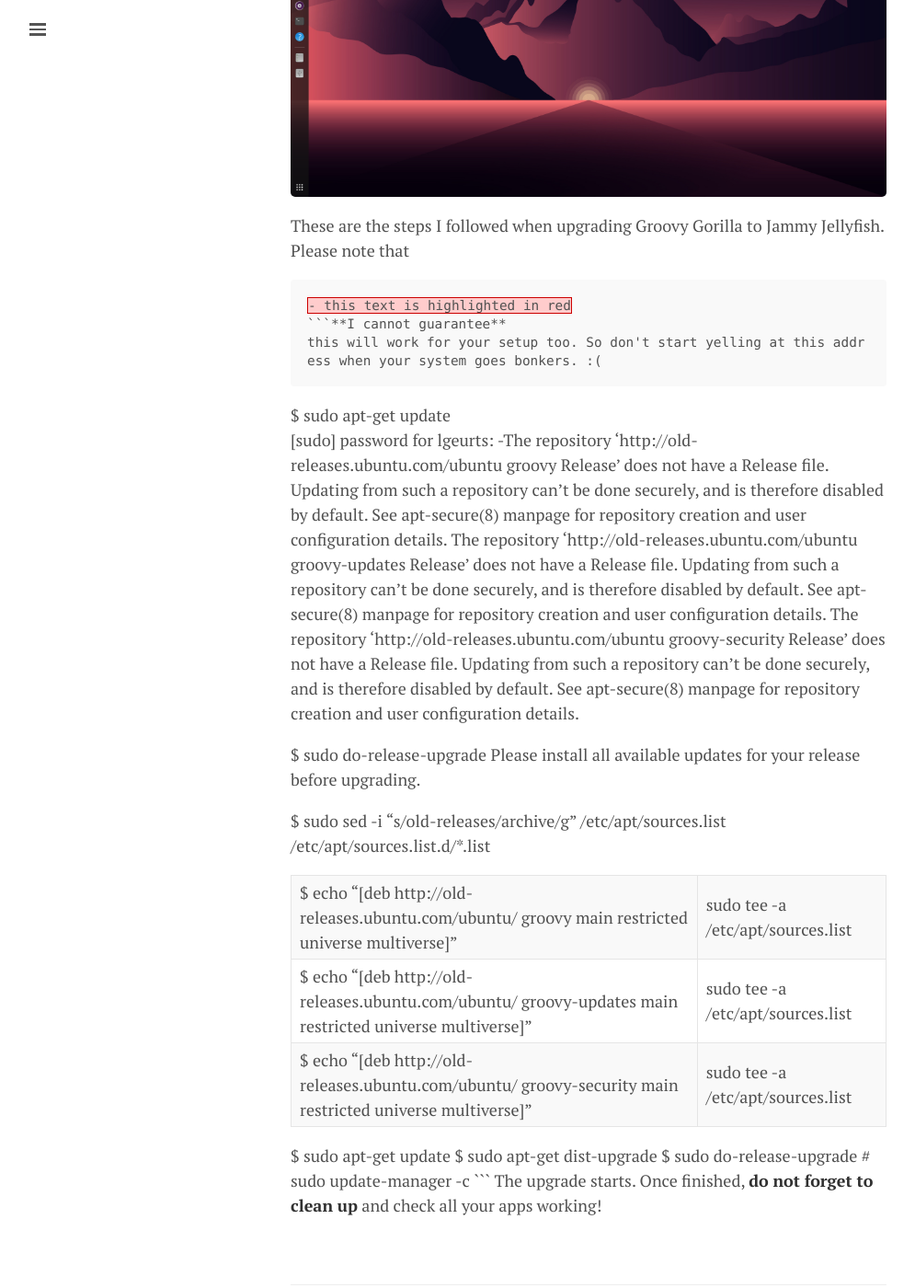
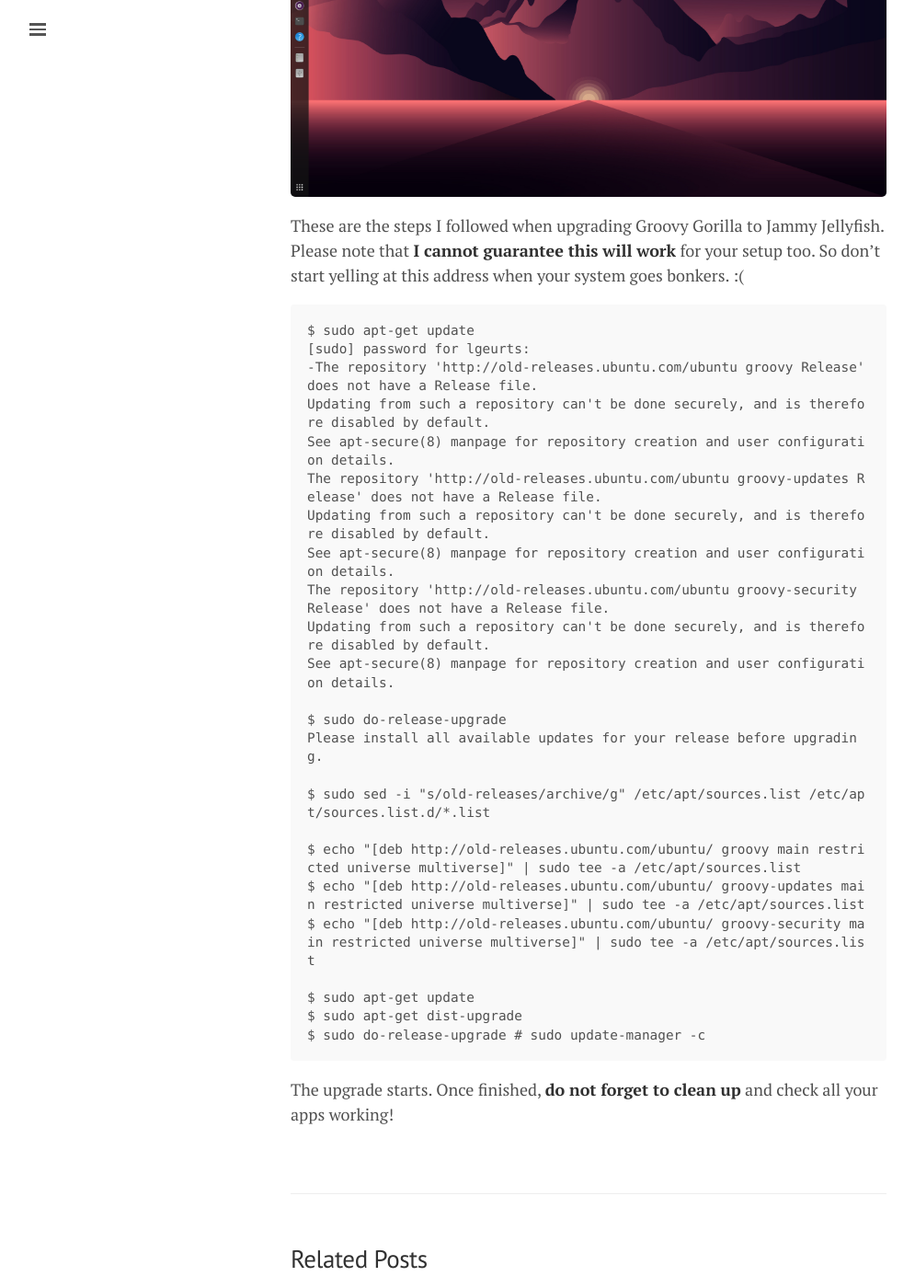
Before and after one commit to lgeurts/lgeurts.github.io, a Jekyll site: the page built from _posts/2022-08-24-ubuntu-upgrade-notes-20.x-to-22.x-for-x1-carbon-gen8.md, in a window 1280 px wide and 1400 px high, scrolled down 405 px. Shown: the whole window at 92% size, without its empty margins (0-995 px from the left). Built offline with Jekyll 4.4.1, drawn with Linux system fonts in a browser that asks for light colours; nearby versions of some CDN libraries; comment, search, counter and statistics services are not loaded; some of the changed text lies outside the part shown.

Commit message:
Update 2022-08-24-ubuntu-upgrade-notes-20.x-to-22.x-for-x1-carbon-gen8.md

````diff
--- a/_posts/2022-08-24-ubuntu-upgrade-notes-20.x-to-22.x-for-x1-carbon-gen8.md
+++ b/_posts/2022-08-24-ubuntu-upgrade-notes-20.x-to-22.x-for-x1-carbon-gen8.md
@@ -10,11 +10,7 @@ tags: [ Linux Tutorials ]
 <img src="/assets/jammy-jellyfish.png" width="654">
 
 These are the steps I followed when upgrading Groovy Gorilla to Jammy Jellyfish.
-Please note that
-```diff
-- this text is highlighted in red
-```**I cannot guarantee**
-this will work for your setup too. So don't start yelling at this address when your system goes bonkers. :(
+Please note that **I cannot guarantee this will work** for your setup too. So don't start yelling at this address when your system goes bonkers. :(
 ```
 $ sudo apt-get update
 [sudo] password for lgeurts:
````
Also changed, not shown: other parts of _posts/2022-08-24-ubuntu-upgrade-notes-20.x-to-22.x-for-x1-carbon-gen8.md (+1 -1 lines).
